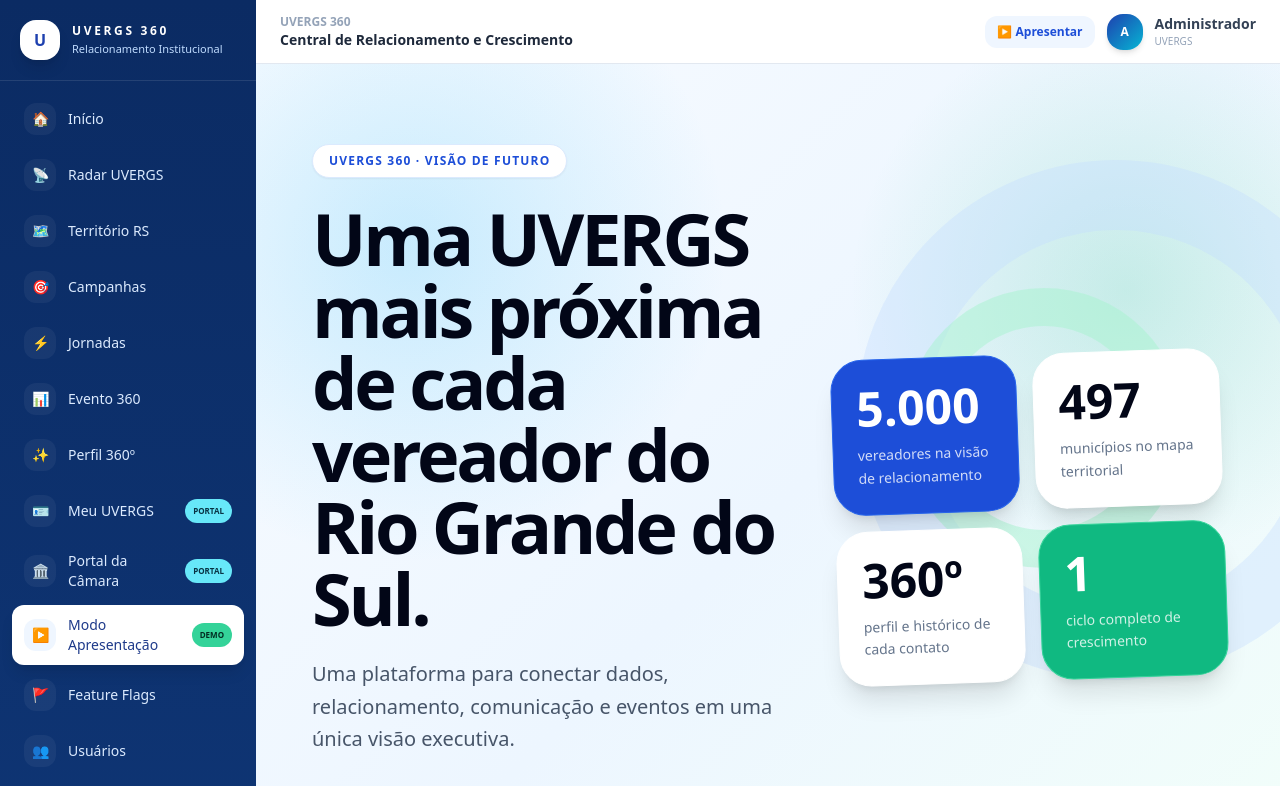
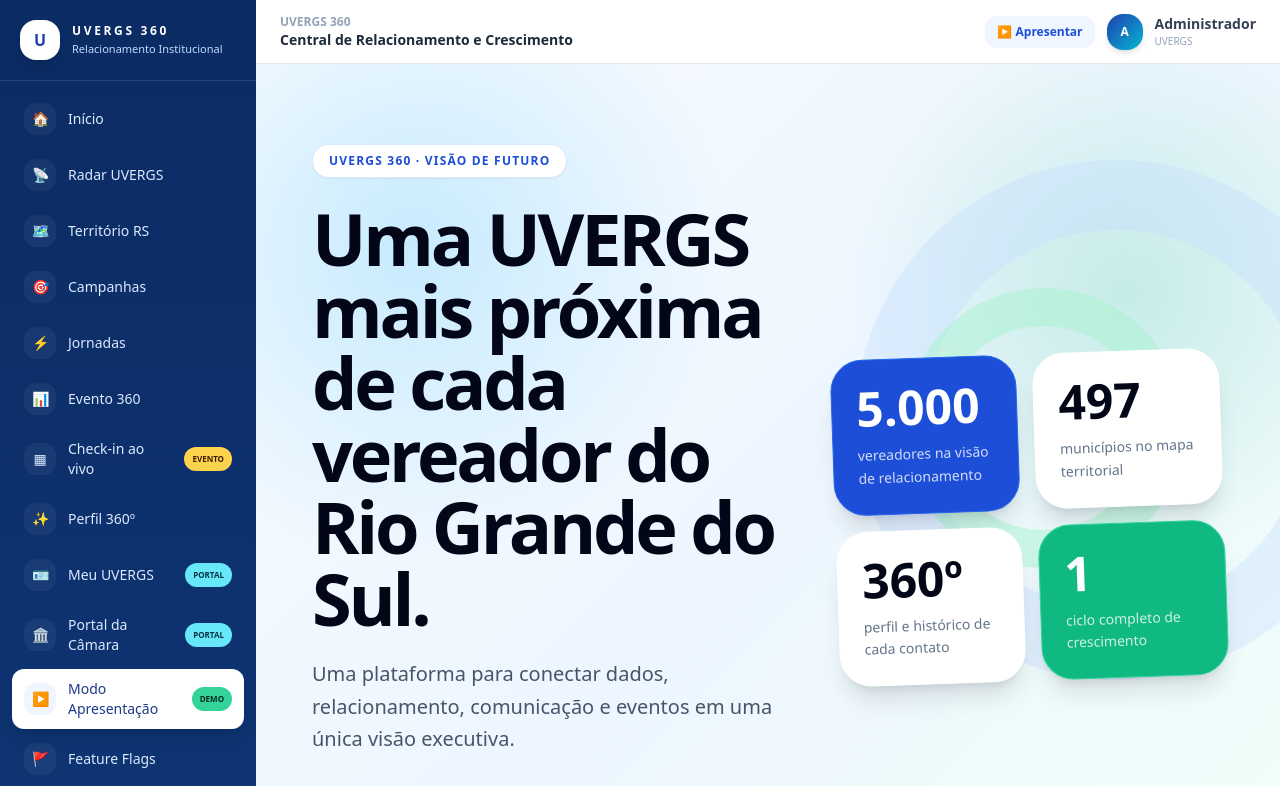
Before and after one commit to Wspinheiro111/uvergs-360, a Next.js app in the folder apps/web/: page /admin/growth/presentation in a window 1280 px wide. Shown: the top 786 px of the page. Built offline with nearby package versions, Linux system fonts and the light colour scheme.

Commit message:
feat(demo): adicionar check-in ao menu executivo

```diff
--- a/apps/web/src/app/admin/layout.tsx
+++ b/apps/web/src/app/admin/layout.tsx
@@ -10,6 +10,7 @@ const navItems = [
   { href: "/admin/growth/campaigns", label: "Campanhas", icon: "🎯" },
   { href: "/admin/growth/journeys", label: "Jornadas", icon: "⚡" },
   { href: "/admin/growth/events", label: "Evento 360", icon: "📊" },
+  { href: "/admin/growth/checkin", label: "Check-in ao vivo", icon: "▦", badge: "EVENTO" },
   { href: "/admin/growth/profile", label: "Perfil 360º", icon: "✨" },
   { href: "/portal/vereador", label: "Meu UVERGS", icon: "🪪", badge: "PORTAL" },
   { href: "/portal/camara", label: "Portal da Câmara", icon: "🏛️", badge: "PORTAL" },
@@ -39,7 +40,7 @@ export default function AdminLayout({ children }: { children: React.ReactNode })
               <Link key={item.href} href={item.href} className={`group flex items-center gap-3 px-3 py-2.5 rounded-xl text-sm font-medium transition-all ${active ? "bg-white text-blue-900 shadow-lg" : "text-blue-100 hover:bg-white/10 hover:text-white"}`}>
                 <span className={`w-8 h-8 rounded-xl flex items-center justify-center text-sm ${active ? "bg-blue-50" : "bg-white/5 group-hover:bg-white/10"}`}>{item.icon}</span>
                 <span className="flex-1">{item.label}</span>
-                {item.badge && <span className={`text-[8px] font-black rounded-full px-2 py-0.5 ${item.badge === "DEMO" ? "bg-emerald-400 text-emerald-950" : "bg-cyan-300 text-cyan-950"}`}>{item.badge}</span>}
+                {item.badge && <span className={`text-[8px] font-black rounded-full px-2 py-0.5 ${item.badge === "DEMO" ? "bg-emerald-400 text-emerald-950" : item.badge === "EVENTO" ? "bg-amber-300 text-amber-950" : "bg-cyan-300 text-cyan-950"}`}>{item.badge}</span>}
               </Link>
             );
           })}
@@ -48,7 +49,7 @@ export default function AdminLayout({ children }: { children: React.ReactNode })
         <div className="p-4 border-t border-white/10">
           <div className="rounded-2xl bg-white/10 border border-white/10 p-3">
             <p className="text-[10px] uppercase tracking-widest text-blue-200">Apresentação diretoria</p>
-            <p className="text-xs text-white font-semibold mt-1">Radar + jornada + resultado</p>
+            <p className="text-xs text-white font-semibold mt-1">Radar + jornada + evento + check-in</p>
           </div>
           <p className="text-[10px] text-blue-300 mt-3">W9 Sistemas · UVERGS 360</p>
         </div>
```
